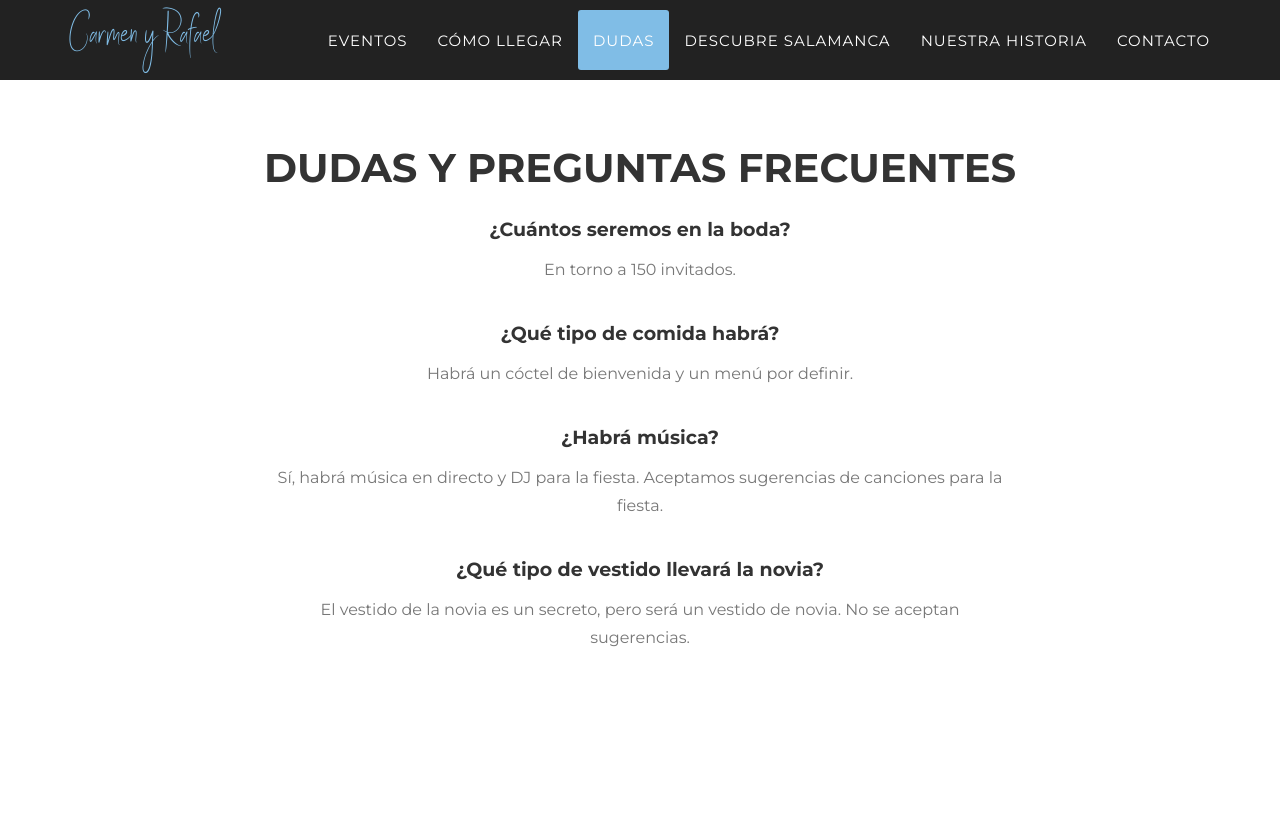
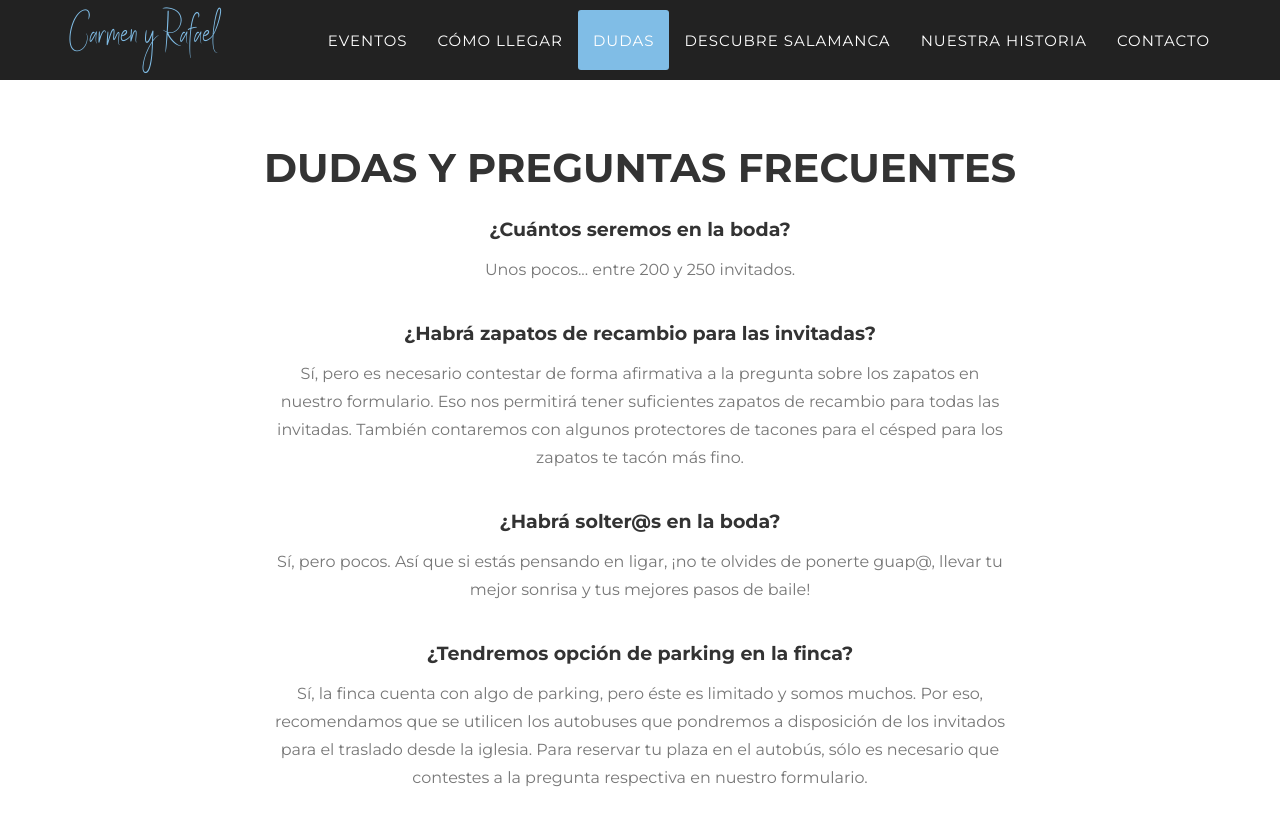
Before and after one commit to elena333/elena333.github.io, a Jekyll site: the page built from index.html, in a window 1280 px wide and 900 px high, scrolled down 4387 px. Shown: the top 826 px of the window. Built offline with Jekyll 4.4.1, drawn with Linux system fonts in a browser that asks for light colours; some web fonts are replaced; some of the changed text lies outside the part shown.

Commit message:
Change FAQ and contact

```diff
--- a/_data/en/dudas.yml
+++ b/_data/en/dudas.yml
@@ -1,11 +1,11 @@
 - pregunta: ¿Cuántos seremos en la boda?
-  respuesta:  En torno a 150 invitados.
+  respuesta:  Unos pocos... entre 200 y 250 invitados.
 
-- pregunta: ¿Qué tipo de comida habrá?
-  respuesta:  Habrá un cóctel de bienvenida y un menú por definir.
+- pregunta: ¿Habrá zapatos de recambio para las invitadas?
+  respuesta:  Sí, pero es necesario contestar de forma afirmativa a la pregunta sobre los zapatos en nuestro formulario. Eso nos permitirá tener suficientes zapatos de recambio para todas las invitadas. También contaremos con algunos protectores de tacones para el césped para los zapatos te tacón más fino.
 
-- pregunta: ¿Habrá música?
-  respuesta:  Sí, habrá música en directo y DJ para la fiesta. Aceptamos sugerencias de canciones para la fiesta.
+- pregunta: ¿Habrá solter@s en la boda?
+  respuesta:  Sí, pero pocos. Así que si estás pensando en ligar, ¡no te olvides de ponerte guap@, llevar tu mejor sonrisa y tus mejores pasos de baile!
 
-- pregunta: ¿Qué tipo de vestido llevará la novia?
-  respuesta:  El vestido de la novia es un secreto, pero será un vestido de novia. No se aceptan sugerencias.
+- pregunta: ¿Tendremos opción de parking en la finca?
+  respuesta:  Sí, la finca cuenta con algo de parking, pero éste es limitado y somos muchos. Por eso, recomendamos que se utilicen los autobuses que pondremos a disposición de los invitados para el traslado desde la iglesia. Para reservar tu plaza en el autobús, sólo es necesario que contestes a la pregunta respectiva en nuestro formulario.
--- a/_includes/en_data/contact.html
+++ b/_includes/en_data/contact.html
@@ -47,9 +47,46 @@
         <div class="row">
             <div class="col-lg-12 text-center">
                 <h2 class="section-heading">Contacto</h2>
-                <h3 class="section-subheading text-muted">O envíanos un email a <a href="mailto:{{site.email}}">{{site.email}}</a>.</h3>
+                <h3 class="section-subheading text-muted">Sí tenéis alguna duda y queréis consultarla con nosotros, podéis mandarnos un mensaje desde la página, por whatsapp o un mail a cualquiera de nuestros contactos:</h3>
             </div>
         </div>
+
+        <div class="row">
+            <div class="col-md-6">
+                <ul style="list-style-type:none;">
+                    <li>
+                        Rafael
+                        <ul class="fa-ul">
+                            <li>
+                                <span class="fa-li"><i class="fa fa-mobile"></i></span><span class="text-muted plist">685537599</span>
+                            </li>
+                            <li>
+                                <span class="fa-li"><i class="fa fa-envelope"></i></span><span class="text-muted plist">rafa_amatos_6@hotmail.com</span>
+                            </li>
+                            <li><br></li>
+                        </ul>
+                    </li>
+                </ul>
+            </div>
+
+            <div class="col-md-6">
+                <ul style="list-style-type:none;">
+                    <li>
+                        Carmen
+                        <ul class="fa-ul">
+                            <li>
+                                <span class="fa-li"><i class="fa fa-mobile"></i></span><span class="text-muted plist">634528132</span>
+                            </li>
+                            <li>
+                                <span class="fa-li"><i class="fa fa-envelope"></i></span><span class="text-muted plist">carmencerratohernandez@gmail.com</span>
+                            </li>
+                            <li><br></li>
+                        </ul>
+                    </li>
+                </ul>
+            </div>
+        </div>
+
         <div class="row">
             <div class="col-lg-12">
                 <!-- Contact Form, powered by Web3Forms -->
```
